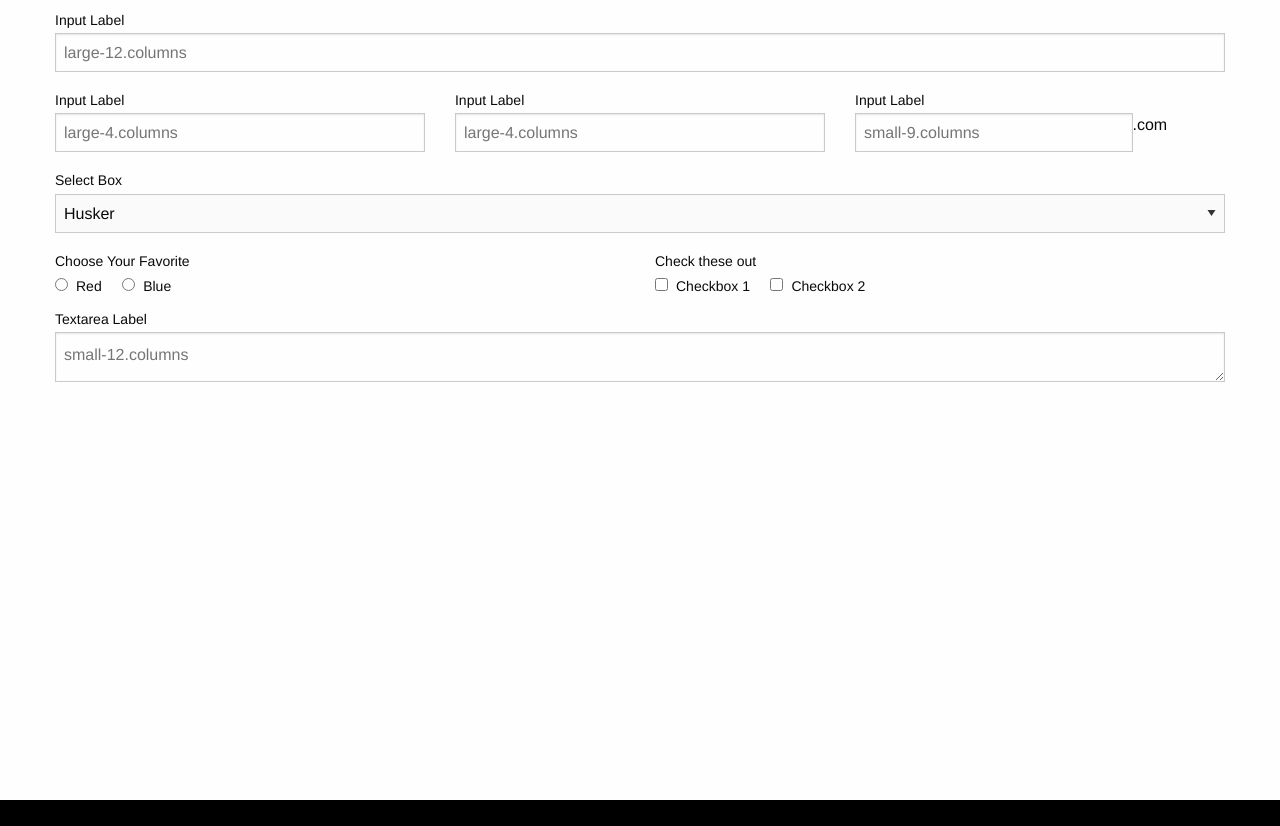
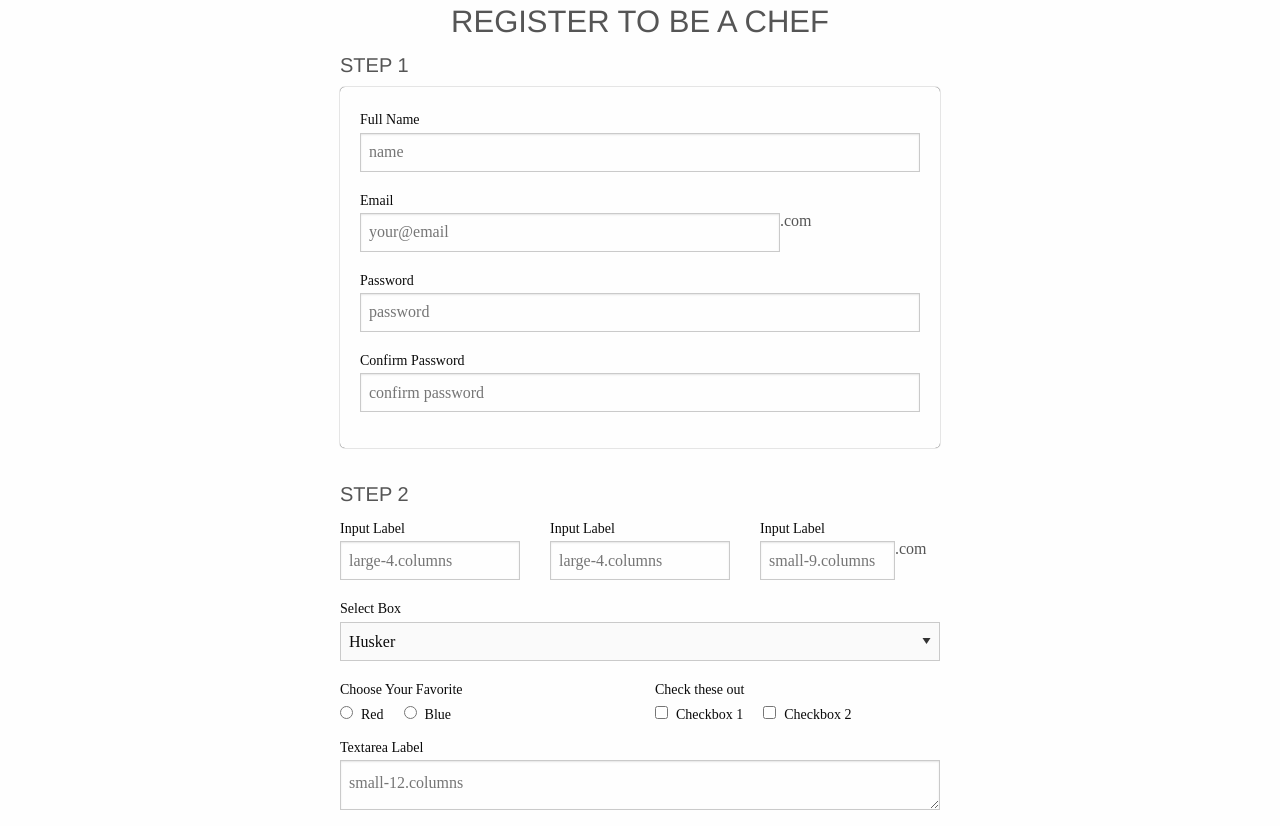
Before and after one commit to DishiCommunity/ChefRegistration, a plain HTML site: page index.html in a window 1280 px wide. Before the commit the page ends 800 px from the top, so only its background shows below. Drawn offline with nearby package versions, Linux system fonts and the light colour scheme; files that its build step writes are made by us from their sources; a web font is replaced by a local one.

Commit message:
Form - step one done

```diff
--- a/css/styles.css
+++ b/css/styles.css
@@ -45,7 +45,7 @@ html, body {
     margin: 0;
 
     font-family: Raleway-Regular;
-     background: url(../img/bg.svg) #000 no-repeat center center fixed;
+/*     background: url(../img/bg.svg) #000 no-repeat center center fixed;*/
     -webkit-background-size: cover;
     color: #555;
     background-size: cover;
@@ -53,8 +53,8 @@ html, body {
 }
 
 h1, h2, h3, h4, a {
-    color: #636;
-    font-family: SlimJoe;
+/*    color: #636;*/
+/*    font-family: SlimJoe;*/
 }
 
 .container {
@@ -116,7 +116,6 @@ h1, h2, h3, h4, a {
 */
 
 /*-----------------------------------------*/
-
 /*Background colors*/
 .orange {
     color: #E87A4A;
@@ -137,6 +136,8 @@ h1, h2, h3, h4, a {
 .teal {
     color: darkturquoise;
 }
+
+/*-----------------------------------------*/
 /* Borders */
 .rounded-small {
 /*    border: 3px solid #fff;*/
@@ -148,6 +149,13 @@ h1, h2, h3, h4, a {
     text-shadow: 0 0 2px #000;
 }
 
+.round-plain{
+    /*    border: 3px solid #fff;*/
+    border-radius: 5px;
+    box-shadow: 0 0 1px #000;
+    padding: 20px 20px;
+    text-decoration: none;
+}
 
 /*-----------------------------------------*/
 /*Foundation Icon sizes*/
--- a/foundation/css/app.css
+++ b/foundation/css/app.css
@@ -0,0 +1,14 @@
+.title {
+    text-align: center;
+}
+
+/* Medium and up */
+@media screen and (min-width: 40em) {
+    form {
+        width: 600px;
+    }
+}
+
+form {
+
+}
--- a/index.html
+++ b/index.html
@@ -2,16 +2,14 @@
 <html lang=en>
 <head>
     <meta name="viewport" content="width=device-width, initial-scale=1"/>
-    <title>Dishi Website</title>
+    <title>Dishi - Chef Registration</title>
 
     <!--Stylesheets-->
-    <link rel="stylesheet" type="text/css" href="css/styles.css">
     <link rel="stylesheet" type="text/css" href="css/normalize.css">
     <link rel="stylesheet" href="slider/vegas.min.css">
     <link rel="stylesheet" href="foundation/foundation-icons/foundation-icons.css" />
-
-    <!--foundation-->
     <link rel="stylesheet" href="foundation/css/foundation.min.css">
+    <link rel="stylesheet" type="text/css" href="css/styles.css">
         <link rel="stylesheet" href="foundation/css/app.css">
 
     <!-- Scripts -->
@@ -21,20 +19,65 @@
 <body>
 
     <!-- CHEF REGISTRATION FORM-->
-    <div class="row title">
-        <h3> </h3>
+    <div class="row columns title">
+        <h3 class=""> REGISTER TO BE A CHEF </h3>
+    </div>
 
+    <div id="forms" class="row center-h">
+
+        <!-- STEP 1 -->
+        <div id="step1" class="row">
+        <h5> STEP 1</h5>
+
+        <form class="round-plain">
+        <div class="row">
+
+            <!--name-->
+            <div class="small-12 columns">
+              <label>Full Name
+                <input type="text" placeholder="name" />
+              </label>
             </div>
+
+            <!--email-->
+            <div class="small-12 columns">
+                  <div class="row collapse">
+                    <label>Email</label>
+                    <div class="small-9 columns">
+                      <input type="text" placeholder="your@email" />
+                    </div>
+                    <div class="small-3 columns">
+                      <span class="postfix">.com</span>
+                    </div>
+                  </div>
+            </div>
+
+            <!-- Password -->
+            <div class="small-12 columns">
+              <label>Password
+                <input type="text" placeholder="password" />
+              </label>
+            </div>
+
+
+            <!-- Confirm Password -->
+            <div class="small-12 columns">
+              <label>Confirm Password
+                <input type="text" placeholder="confirm password" />
+              </label>
+            </div>
+        </div> <!-- row end --->
+        </form>
+        </div><!-- step 1 end -->
+        <br>
+        <br>
+
+        <!-- STEP 2 -->
+        <div id="step2" class="row">
+        <h5> STEP 2</h5>
         <form>
             <div class="row">
-        <div class="large-12 columns">
-          <label>Input Label
-            <input type="text" placeholder="large-12.columns" />
-          </label>
-        </div>
-      </div>
-      <div class="row">
-        <div class="large-4 columns">
+                <div class="small-4 large-4 columns">
                   <label>Input Label
                     <input type="text" placeholder="large-4.columns" />
                   </label>
@@ -88,6 +131,9 @@
                 </div>
               </div>
         </form>
+        </div> <!-- step 2 end -->
+
+    </div> <!-- forms end -->
 
 
 <!---------------------------------------------------------------------->
```
Also changed, not shown: form.html (added, +120 -0 lines). Lines whose indentation alone changed are shown as unchanged.
